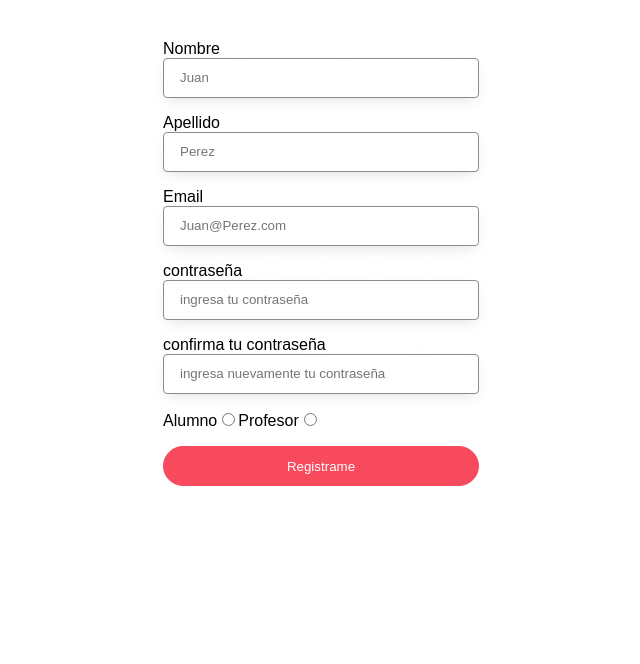
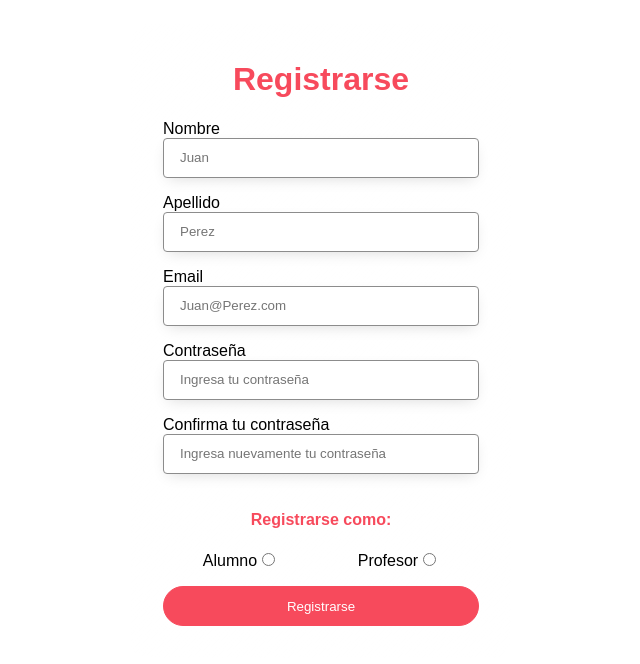
Before and after one commit to dbriceno10/sh_learning-app, a React (Create React App) app in the folder frontend/: page /signUp in a window 1280 px wide. Shown: the top 664 px of the page, without its empty margins (319-959 px from the left). Built offline with nearby package versions, Linux system fonts and the light colour scheme.

Commit message:
frontend/registerForm/ add few validations and styles

```diff
--- a/frontend/src/Components/FormRegister.css
+++ b/frontend/src/Components/FormRegister.css
@@ -56,8 +56,16 @@ input[type="password"] {
   max-width: 380px;
 }
 .error{
-  color: var( --blue);
-  border-color: var(--primary);
+  color: var( --primary);
+  font-size: 13px;
+  margin: -1rem 0 1rem 0;
+}
 
+.role-container {
+  display: flex;
+  justify-content: space-around;
+}
 
+.h4-rol {
+  margin-top: 0;
 }
--- a/frontend/src/Components/FormRegister.js
+++ b/frontend/src/Components/FormRegister.js
@@ -1,147 +1,172 @@
-import React  from 'react';
-import {Formik} from 'formik'
-import './FormRegister.css'
+import React from "react";
+import { Formik } from "formik";
+import "./FormRegister.css";
 
-
-const FormRegister = ()=>{
-
-    return(
+const FormRegister = () => {
+	return (
 		<>
-    <div className='contenedor'>
+			<div className="contenedor">
 				<Formik
 					initialValues={{
-            name:"",
-            lastname:"",
-            email:"",
-            password:"",
-            passwordconfirmado:""
+						name: "",
+						lastName: "",
+						email: "",
+						password: "",
+						confirmPassword: "",
+            role: ""
 					}}
-        validate={(valores)=>{
-            let errores={}
-            if(!valores.name){
-                errores.name="ingrese un nombre"
-            }else if(! /^[a-zA-ZÀ-ÿ\s]{1,40}$/.test(valores.name)){
-                errores.name="el nombre solo puede contener espacios y letras"
+					validate={(valores) => {
+						let errores = {};
+						if (!valores.name) {
+							errores.name = "Ingrese un nombre";
+						} else if (!/^[a-zA-ZÀ-ÿ\s]{1,40}$/.test(valores.name)) {
+							errores.name = "El nombre solo puede contener espacios y letras";
 						}
-            if(!valores.lastname){
-                errores.lastname="ingrese un apellido"
-            }else if(! /^[a-zA-ZÀ-ÿ\s]{1,40}$/.test(valores.lastname)){
-                errores.lastname="el nombre solo puede contener espacios y letras"
+						if (!valores.lastName) {
+							errores.lastName = "Ingrese un apellido";
+						} else if (!/^[a-zA-ZÀ-ÿ\s]{1,40}$/.test(valores.lastName)) {
+							errores.lastName =
+								"El apellido solo puede contener espacios y letras";
 						}
-            if(valores.passwordconfirmado!== valores.password){
-                errores.passwordconfirmado="la contraseña no coincide con la ingresada anteriormente"
+						if (!valores.email) {
+							errores.email = "Ingrese un email";
+						} else if (
+							!/^(\w+[/./-]?){1,}@[a-z]+[/.]\w{2,}$/.test(valores.email)
+						) {
+							errores.email = "El formato de email es incorrecto";
 						}
-            if(!valores.password){
-                errores.password="ingrese una contraseña"
+						if (valores.confirmPassword !== valores.password) {
+							errores.confirmPassword =
+								"La contraseña no coincide con la ingresada anteriormente";
+						}
+						if (!valores.password) {
+							errores.password = "Ingrese una contraseña";
 						}
 						return errores;
 					}}
-
-        onSubmit={(valores,{resetForm}) =>{
+					onSubmit={(valores, { resetForm }) => {
+            if(!valores.role) {
+              alert("Por favor, elige un rol")
+              return;
+            }
 						resetForm();
-            alert("felicitaciones haz sido registrado ")
+						alert("Felicitaciones! Te has registrado con éxito!");
 
 						//enviar datos
-            console.log(valores)//estan todos los datos en un objeto
+						console.log(valores); //estan todos los datos en un objeto
 					}}
 				>
-            {({values, handleSubmit,handleChange, handleBlur, errors, touched})=>(
-                <form className='login-wrapper' onSubmit={handleSubmit} >
+					{({
+						values,
+						handleSubmit,
+						handleChange,
+						handleBlur,
+						errors,
+						touched,
+					}) => (
+						<form className="login-wrapper" onSubmit={handleSubmit}>
+							<h1 className="text-center text-primary">Registrarse</h1>
 
 							<div>
-                    <label name='name' >Nombre</label>
+								<label name="name">Nombre</label>
 								<input
-                    type= 'text'
-                    name='name'
-                    placeholder='Juan'
+									type="text"
+									name="name"
+									placeholder="Juan"
 									value={values.name}
 									onChange={handleChange}
-                    onBlur={handleBlur}>
-                    </input>
-                {touched.name && errors.name &&<div className='error'>{errors.name}</div> }
+									onBlur={handleBlur}
+								></input>
+								{touched.name && errors.name && (
+									<div className="error">{errors.name}</div>
+								)}
 							</div>
 							<div>
-                    <label name='lastname' >Apellido</label>
+								<label name="lastName">Apellido</label>
 								<input
-                    type= 'text'
-                    name='lastname'
-                    placeholder='Perez'
-                    value={values.lastname}
+									type="text"
+									name="lastName"
+									placeholder="Perez"
+									value={values.lastName}
 									onChange={handleChange}
-                    onBlur={handleBlur}>
-                    </input>
-                {touched.lastname && errors.lastname && <div className='error'>{errors.lastname}</div> }
-
+									onBlur={handleBlur}
+								></input>
+								{touched.lastName && errors.lastName && (
+									<div className="error">{errors.lastName}</div>
+								)}
 							</div>
-                <div >
-                    <label name='email' >Email</label>
+							<div>
+								<label name="email">Email</label>
 								<input
-                    type= 'email'
-                    name='email'
-                    placeholder='Juan@Perez.com'
+									type="email"
+									name="email"
+									placeholder="Juan@Perez.com"
 									value={values.email}
 									onChange={handleChange}
-                    onBlur={handleBlur}></input>
+									onBlur={handleBlur}
+								></input>
+								{touched.email && errors.email && (
+									<div className="error">{errors.email}</div>
+								)}
 							</div>
-                <div >
-                    <label name='password' >contraseña</label>
+							<div>
+								<label name="password">Contraseña</label>
 								<input
-                    type= 'password'
-                    name='password'
-                    placeholder='ingresa tu contraseña'
+									type="password"
+									name="password"
+									placeholder="Ingresa tu contraseña"
 									value={values.password}
 									onChange={handleChange}
-                    onBlur={handleBlur}>
-                    </input>
-                {touched.password && errors.password && <div className='error'>{errors.password}</div> }
+									onBlur={handleBlur}
+								></input>
+								{touched.password && errors.password && (
+									<div className="error">{errors.password}</div>
+								)}
+							</div>
+							<div>
+								<label name="confirmPassword">Confirma tu contraseña</label>
+								<input
+									type="password"
+									name="confirmPassword"
+									placeholder="Ingresa nuevamente tu contraseña"
+									value={values.confirmPassword}
+									onChange={handleChange}
+									onBlur={handleBlur}
+								></input>
+								{touched.confirmPassword && errors.confirmPassword && (
+									<div className="error">{errors.confirmPassword}</div>
+								)}
+							</div>
+              <h4 className="text-center text-primary h4-role">Registrarse como:</h4>
+							<div className="role-container">
 
-                </div>
-                <div >
-                    <label name='passwordconfirmado' >confirma tu contraseña</label>
+								<div>
+									<label name="alumno">Alumno</label>
 									<input
-                    type= 'password'
-                    name='passwordconfirmado'
-                    placeholder='ingresa nuevamente tu contraseña'
-                    value={values.passwordconfirmado}
-                    onChange={handleChange}
-                    onBlur={handleBlur}>
-                    </input>
-                {touched.passwordconfirmado && errors.passwordconfirmado &&<div className='error'>{errors.passwordconfirmado}</div> }
-
-                </div>
-                <div >
-                    <label name='alumno' >Alumno</label>
-                    <input
-                    type= 'radio'
-                    name='rol'
+										type="radio"
+										name="role"
 										value="alumno"
 										onChange={handleChange}
-                    >
-                    </input>
-                    <label name='profesor' >Profesor</label>
+									></input>
+								</div>
+								<div>
+									<label name="profesor">Profesor</label>
 									<input
-                    type= 'radio'
-                    name='rol'
+										type="radio"
+										name="role"
 										value="profesor"
 										onChange={handleChange}
-                    >
-                    </input>
-
-
+									></input>
 								</div>
-                <button type='submit' className="btn btn-primary">Registrame</button>
+							</div>
+							<button type="submit" className="btn btn-primary">
+								Registrarse
+							</button>
 						</form>
-
-
 					)}
-
-
 				</Formik>
-
 			</div>
-
 		</>
-
-    )
-}
-export default FormRegister
+	);
+};
+export default FormRegister;
```
Lines whose indentation alone changed are shown as unchanged.
